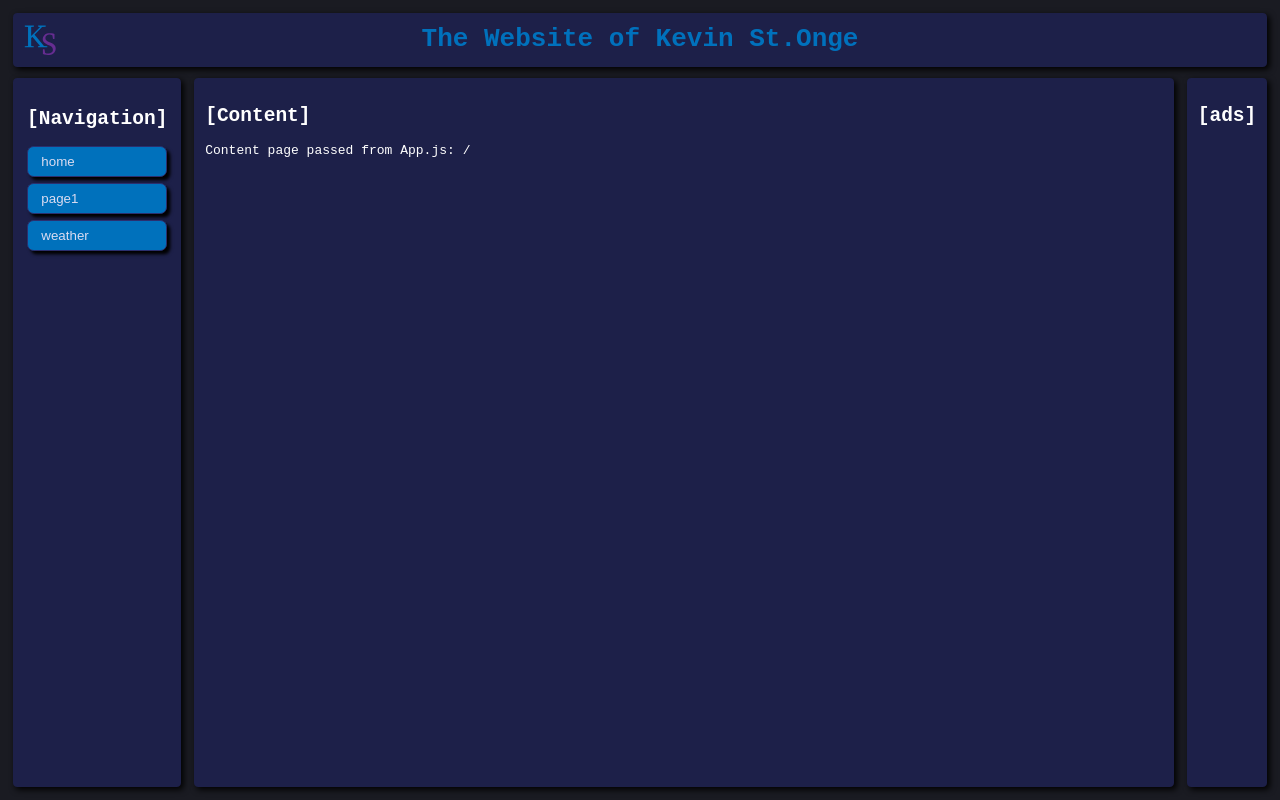
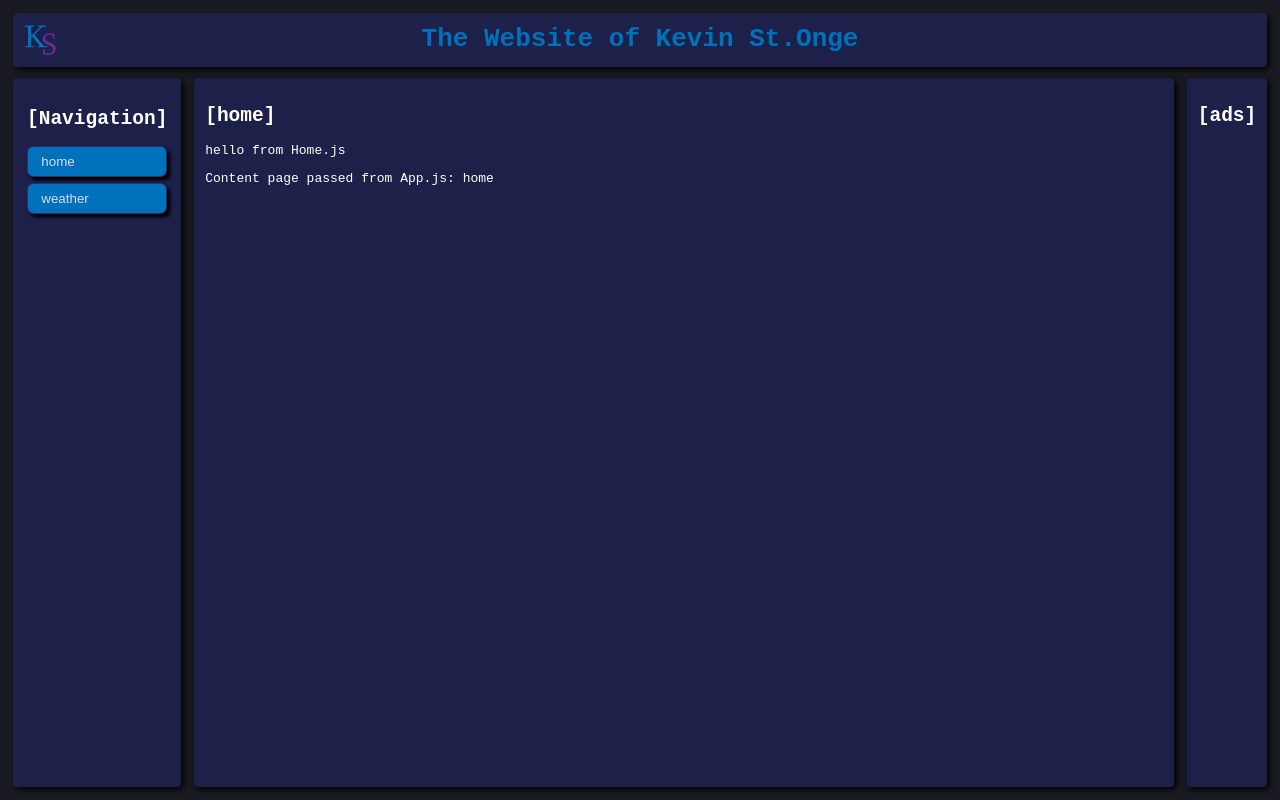
Before and after one commit to kevinstonge/homepage, a React (Create React App) app: page / in a window 1280 px wide. Built offline with nearby package versions, Linux system fonts and the light colour scheme.

Commit message:
navigation now works

```diff
--- a/src/App.js
+++ b/src/App.js
@@ -4,13 +4,15 @@ import Header from './layout/Header';
 import NavBar from './layout/NavBar';
 import Content from './layout/Content';
 import Ads from './layout/Ads';
-import navFunc from './components/navFunc';
+import Home from './pages/Home';
+import Weather from './pages/Weather';
+
 class App extends React.Component {
   constructor(props) {
     super(props);
     this.state = {
-      pages: {"home": "/", "page1": "page1", "weather": "weather"},
-      currentPage: "/",
+      pages: {"home": <Home />, "weather": <Weather />,},
+      currentPage: "home",
     };
   }
   setPage = (page) => {
@@ -19,10 +21,12 @@ class App extends React.Component {
   render () {
     return(
       <div className="App">
-        <Header navFunc={navFunc}/>
+        <Header setPage={this.setPage}/>
         <div id="main-grid">
         <NavBar pages={this.state.pages} setPage={this.setPage}/>
-        <Content page={this.state.currentPage}/>
+        <Content page={this.state.currentPage}>
+          {this.state.pages[this.state.currentPage]}
+        </Content>
         <Ads />
         </div>
       </div>
--- a/src/components/isDescendant.js
+++ /dev/null
@@ -1,10 +0,0 @@
-export default function isDescendant(parent,child) {
-    var node = child.parentNode;
-    while (node != null) {
-        if (node === parent) {
-            return true;
-        }
-        node = node.parentNode;
-    }
-    return false;
-}
--- a/src/layout/Content.js
+++ b/src/layout/Content.js
@@ -4,7 +4,8 @@ export class Content extends Component {
   render() {
     return (
       <div id="content-container" className="visual-container">
-        <h2>[Content]</h2>
+        <h2>[{this.props.page}]</h2>
+        {this.props.children}
         <p>Content page passed from App.js: {this.props.page}</p>
       </div>
     )
--- a/src/layout/Header.js
+++ b/src/layout/Header.js
@@ -5,7 +5,7 @@ export class Header extends Component {
   render() {
     return (
         <div>
-            <header className="App-header visual-container" onClick={this.props.navFunc}>
+            <header className="App-header visual-container" onClick={this.props.setPage.bind(this,"home")}>
                 <div id="header-left" className="header-block">
                     <Logo />
                 </div>
--- /dev/null
+++ b/src/pages/Home.js
@@ -0,0 +1,11 @@
+import React, { Component } from 'react'
+
+export default class Home extends Component {
+  render() {
+    return (
+      <div>
+        hello from Home.js
+      </div>
+    )
+  }
+}
--- /dev/null
+++ b/src/pages/Weather.js
@@ -0,0 +1,12 @@
+import React, { Component } from 'react'
+
+export default class Weather extends Component {
+  render() {
+    const greet="hi";
+    return (
+      <div>
+        {greet} from Weather.js
+      </div>
+    )
+  }
+}
```
Also changed, not shown: src/components/Test.js (added, +7 -0 lines).
